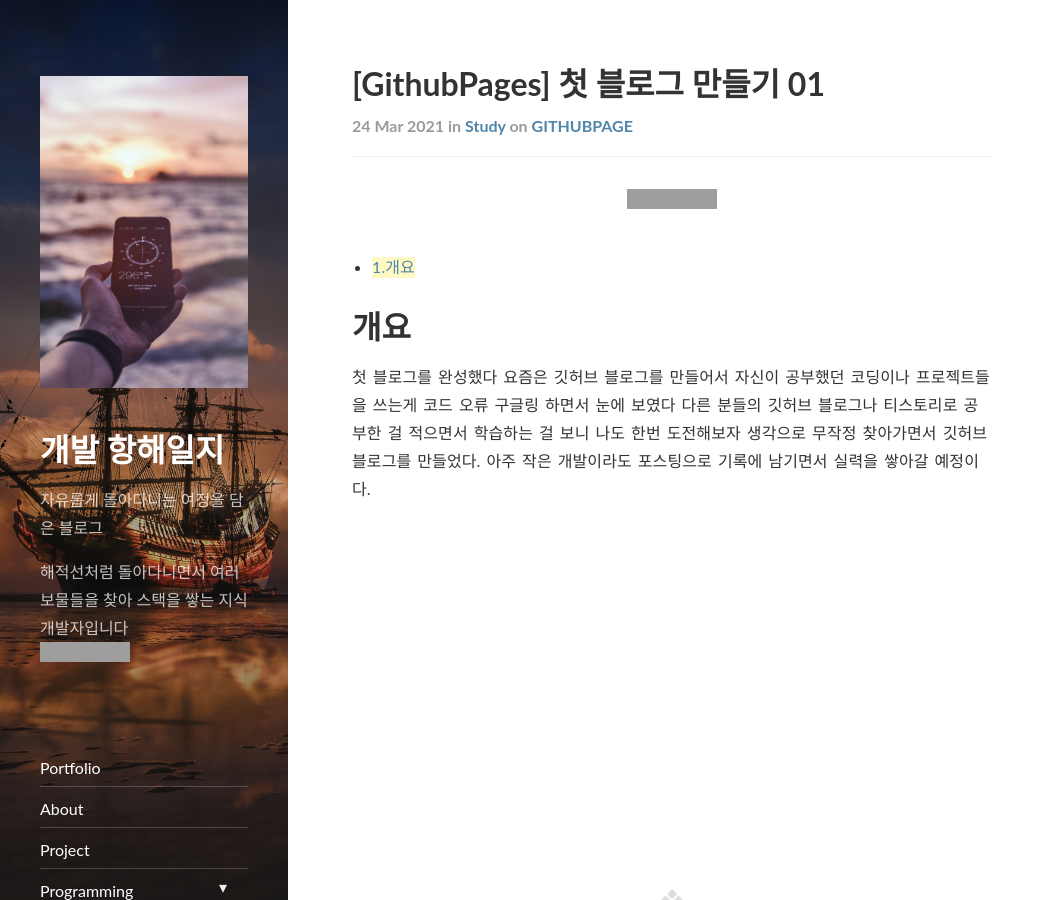
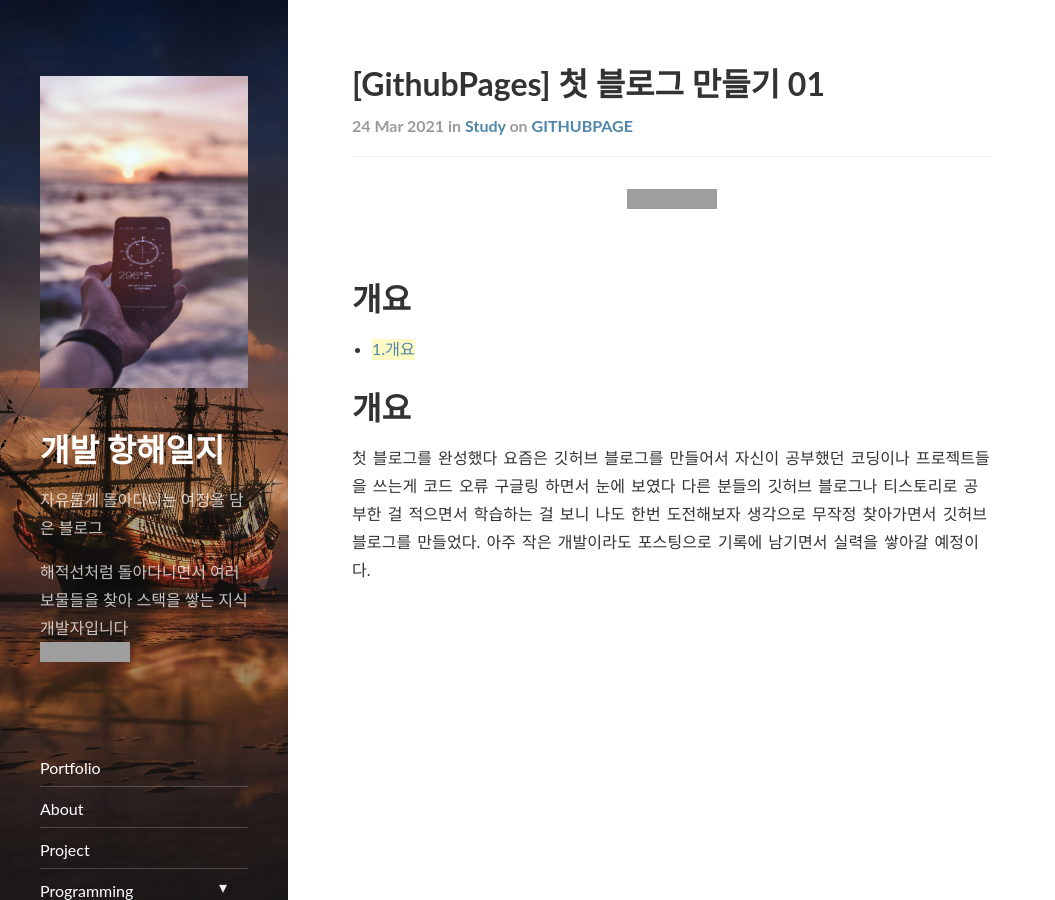
Before and after one commit to WebDev-Yun/Github-Blog, a Jekyll site: the page built from _posts/study/2021-03-24-making-blog01.md, in a window 1280 px wide and 900 px high. Shown: the whole window, without its empty margins (0-1055 px from the left). Built offline with Jekyll 4.4.1, drawn with Linux system fonts in a browser that asks for light colours; nearby versions of some CDN libraries; comment, search, counter and statistics services are not loaded; grey boxes are pictures that could not be loaded.

Commit message:
Docs: content update

```diff
--- a/_posts/study/2021-03-24-making-blog01.md
+++ b/_posts/study/2021-03-24-making-blog01.md
@@ -9,6 +9,8 @@ comments: true
 related_posts:
     - category/_posts/study/2021-03-28-making-blog02.md
 ---
+
+# 개요
  - [1.개요](#개요)
 
 # 개요
```
